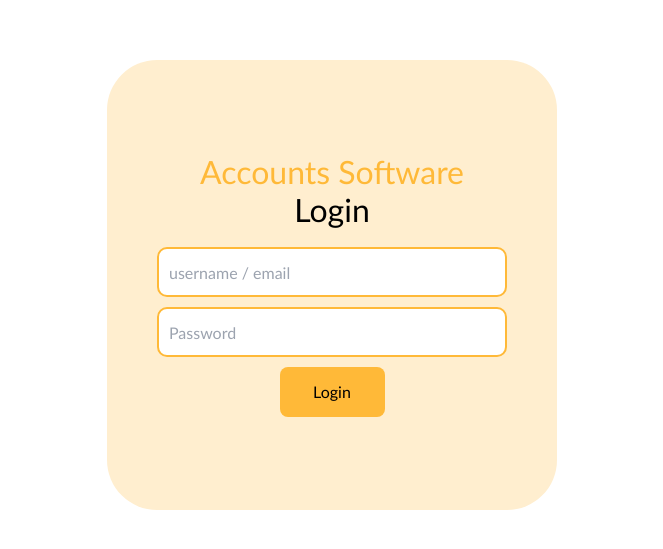
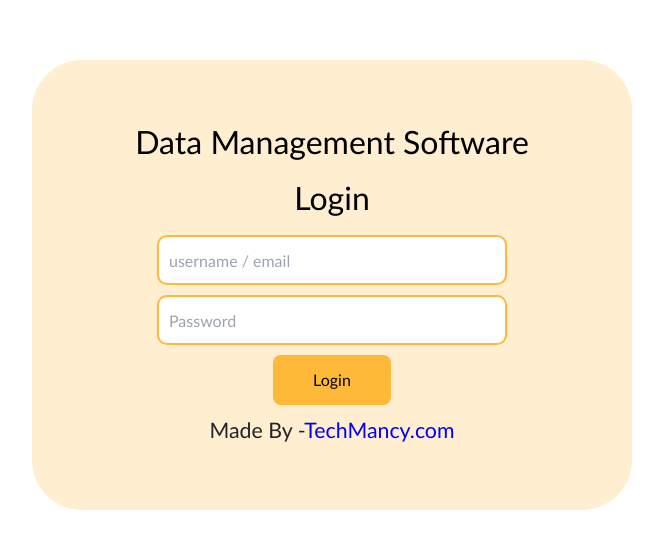
Before and after one commit to hafiz-jazim-farjad/Accounting-Software, a React (Create React App) app: page /Login in a window 1280 px wide. Shown: the part 115-664 px from the top of the page, without its empty margins (308-971 px from the left). Built offline with nearby package versions, Linux system fonts and the light colour scheme; no server answers.

Commit message:
Update Login Page

```diff
--- a/src/App.css
+++ b/src/App.css
@@ -87,7 +87,7 @@ button:focus[type="submit"] {
 .LoginInputs {
   width: 350px;
   height: 50px;
-  border-radius:10px;
+  border-radius: 10px;
   padding: 10px;
 }
 
@@ -135,6 +135,17 @@ main .total td {
   display: none;
 }
 
+#submit {
+  color: black;
+  background-color: #FFB938;
+}
+
+#submit:hover {
+  color: #FFB938;
+  background-color: black;
+  transition: 0.5s;
+}
+
 @media only screen and (max-width: 760px) {
   p {
     display: block;
@@ -142,6 +153,7 @@ main .total td {
   }
 
   table tr {
+
     td:not(:first-child),
     th:not(:first-child),
     td:not(.total-val) {
--- a/src/Pages/Login/Login.jsx
+++ b/src/Pages/Login/Login.jsx
@@ -94,14 +94,19 @@ export default function SignUp() {
     }
 
     return (
-        <main class="main" style={{ backgroundColor: 'rgb(255, 238, 207)', borderRadius: '50px', width: '450px' }}>
+        <main class="main" style={{ backgroundColor: 'rgb(255, 238, 207)', borderRadius: '50px', width: '600px' }}>
             <div style={{ display: 'flex', justifyContent: 'center', alignItems: 'center', flexDirection: 'column', rowGap: '10px' }}>
 
-                <h2 style={{ textAlign: 'center', color: '#FFB938' }}>Accounts Software
-                    <br /> <span style={{ color: 'black' }}>Login</span></h2>
+                <h2 style={{ textAlign: 'center', color: 'black' }}>Data Management Software </h2>
+                <h2 style={{ color: 'black' }}>Login</h2>
                 <input type="text" name="user" id="user" placeholder="username / email" autofocus class="LoginInputs" onChange={(e) => setEmail(e.target.value)} />
                 <input type="password" name="Password" id="Password" placeholder="Password" class="LoginInputs" onChange={(e) => setPassword(e.target.value)} />
-                <button type="submit" onClick={LoginUser} id="submit" style={{ backgroundColor: '#FFB938' }} > Login </button>
+                <button type="submit" onClick={LoginUser} id="submit"> Login </button>
+                <span style={{ textAlign: 'center', textDecoration: 'None', fontSize: '16pt', }}>
+                    Made By -
+                    <a href="https://techmancy.com" target='_blank' style={{ textAlign: 'center', color: 'blue', textDecoration: 'None', fontSize: '16pt', }}>TechMancy.com </a>
+                </span>
+
                 {/* <button  onClick={ToSignup} style={{backgroundColor:'transparent' , border:'none'}} > SignUp </button> */}
             </div>
         </main>
```
Lines whose indentation alone changed are shown as unchanged.
